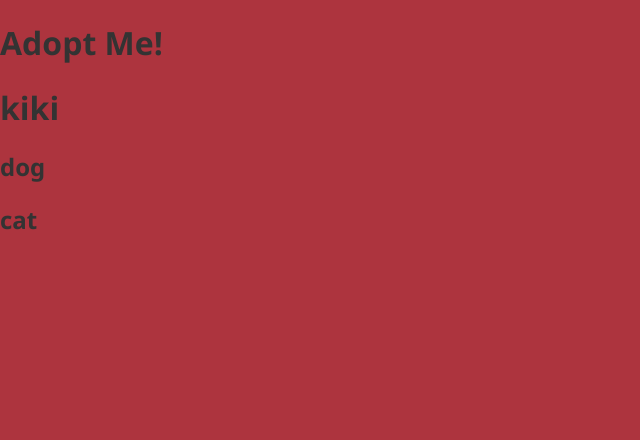
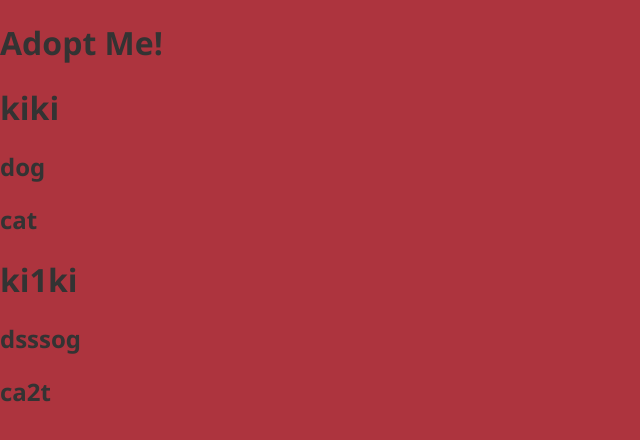
Before and after one commit to kaloyan-kamburov/fem-react-train-intermediate, a React (Vite) app: page / in a window 1280 px wide. Shown: the top 440 px of the page, without its empty margins (0-640 px from the left). Built offline with nearby package versions, Linux system fonts and the light colour scheme.

Commit message:
eslint configs

```diff
--- a/package.json
+++ b/package.json
@@ -22,9 +22,13 @@
   },
   "homepage": "https://github.com/kaloyan-kamburov/fem-react-train#readme",
   "devDependencies": {
+    "babel-eslint": "^10.0.1",
     "eslint": "^5.8.0",
     "eslint-config-prettier": "^3.1.0",
+    "eslint-plugin-import": "^2.14.0",
+    "eslint-plugin-jsx-a11y": "^6.1.2",
     "eslint-plugin-prettier": "^3.0.0",
+    "eslint-plugin-react": "^7.11.1",
     "parcel-bundler": "^1.10.3",
     "prettier": "^1.14.3"
   },
--- a/src/App.js
+++ b/src/App.js
@@ -3,41 +3,15 @@ import { render } from "react-dom";
 import Pet from "./Pet";
 
 class App extends React.Component {
-  handleTitleClick() {
-    alert("clicked");
-  }
   render() {
-    // return React.createElement("div", { id: "my-id" }, [
-    //   React.createElement(
-    //     "h1",
-    //     {
-    //       onClick: this.handleTitleClick
-    //     },
-    //     "Adopt Me!"
-    //   ),
-    //   React.createElement(Pet, {
-    //     name: "Luna",
-    //     animal: "Dog",
-    //     breed: "Havanese"
-    //   }),
-    //   React.createElement(Pet, {
-    //     name: "Pepper",
-    //     animal: "bird",
-    //     breed: "Cockatie"
-    //   }),
-    //   React.createElement(Pet, {
-    //     name: "Doink",
-    //     animal: "Cat",
-    //     breed: "Mixed"
-    //   })
-    // ]);
     return (
       <div>
         <h1>Adopt Me!</h1>
         <Pet name="kiki" animal="dog" breed="cat" />
+        <Pet name="ki1ki" animal="dsssog" breed="ca2t" />
       </div>
     );
   }
 }
 
-render(React.createElement(App), document.getElementById("root"));
+render(<App />, document.getElementById("root"));
--- a/src/Pet.js
+++ b/src/Pet.js
@@ -1,10 +1,5 @@
 import React from "react";
 const Pet = props => {
-  //   return React.createElement("div", {}, [
-  //     React.createElement("h1", {}, props.name),
-  //     React.createElement("h2", {}, props.animal),
-  //     React.createElement("h2", {}, props.breed)
-  //   ]);
   return (
     <div>
       <h1>{props.name}</h1>
```
Also changed, not shown: .eslintrc.json, 4 other files (tests, documents, lock files or other folders).
